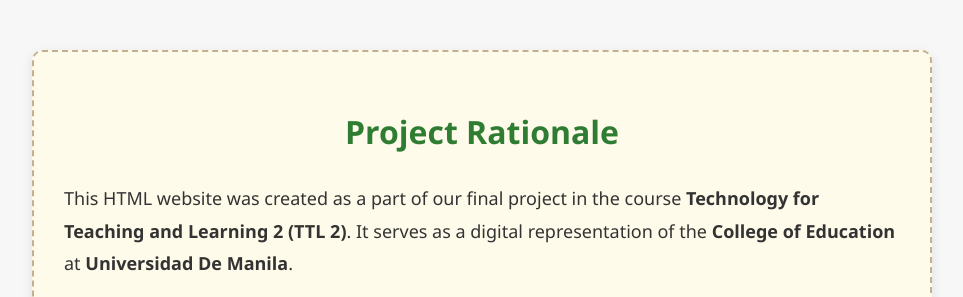
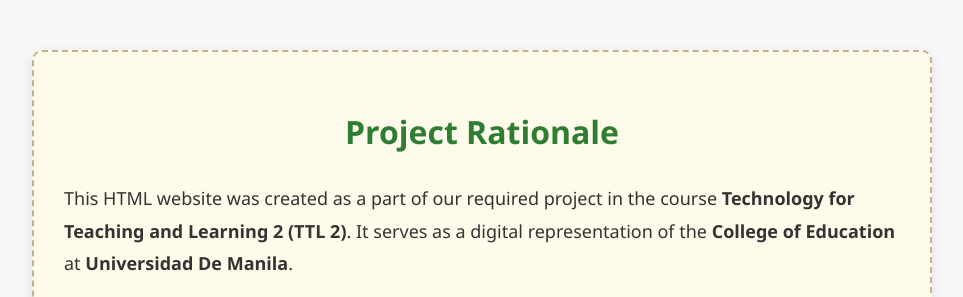
Before and after one commit to Escanornulud/HTML_Project_UDM, a plain HTML site: page About.Html in a window 1280 px wide. Shown: the top 297 px of the page, without its empty margins (158-1121 px from the left). Drawn offline with Linux system fonts and the light colour scheme.

Commit message:
Update About.Html

```diff
--- a/About.Html
+++ b/About.Html
@@ -46,7 +46,7 @@
         <h1>Project Rationale</h1>
 
         <p>
-            This HTML website was created as a part of our final project in the course <strong>Technology for Teaching and Learning 2 (TTL 2)</strong>. It serves as a digital representation of the <strong>College of Education</strong> at <strong>Universidad De Manila</strong>.
+            This HTML website was created as a part of our required project in the course <strong>Technology for Teaching and Learning 2 (TTL 2)</strong>. It serves as a digital representation of the <strong>College of Education</strong> at <strong>Universidad De Manila</strong>.
         </p>
 
         <p>
```
